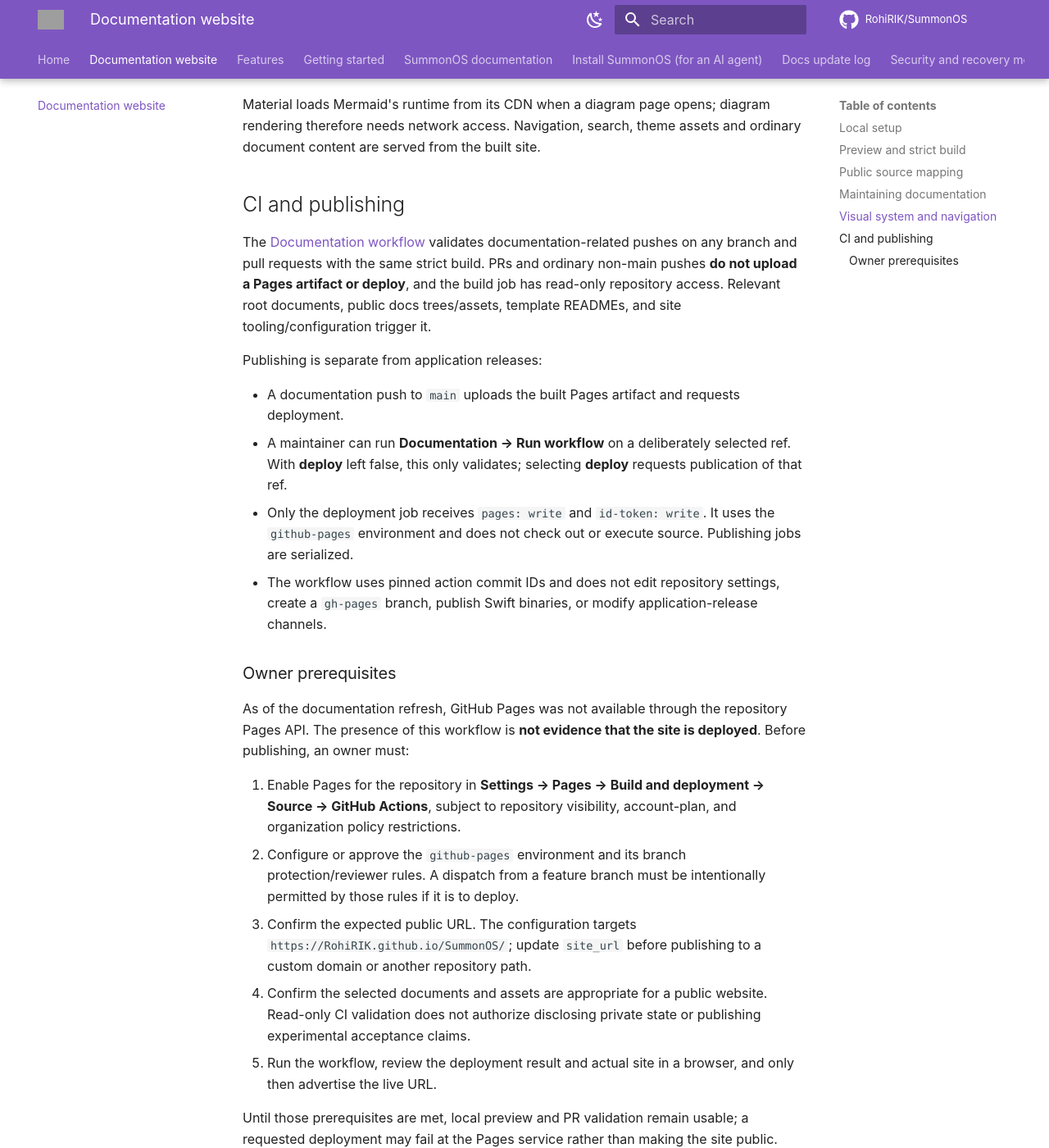
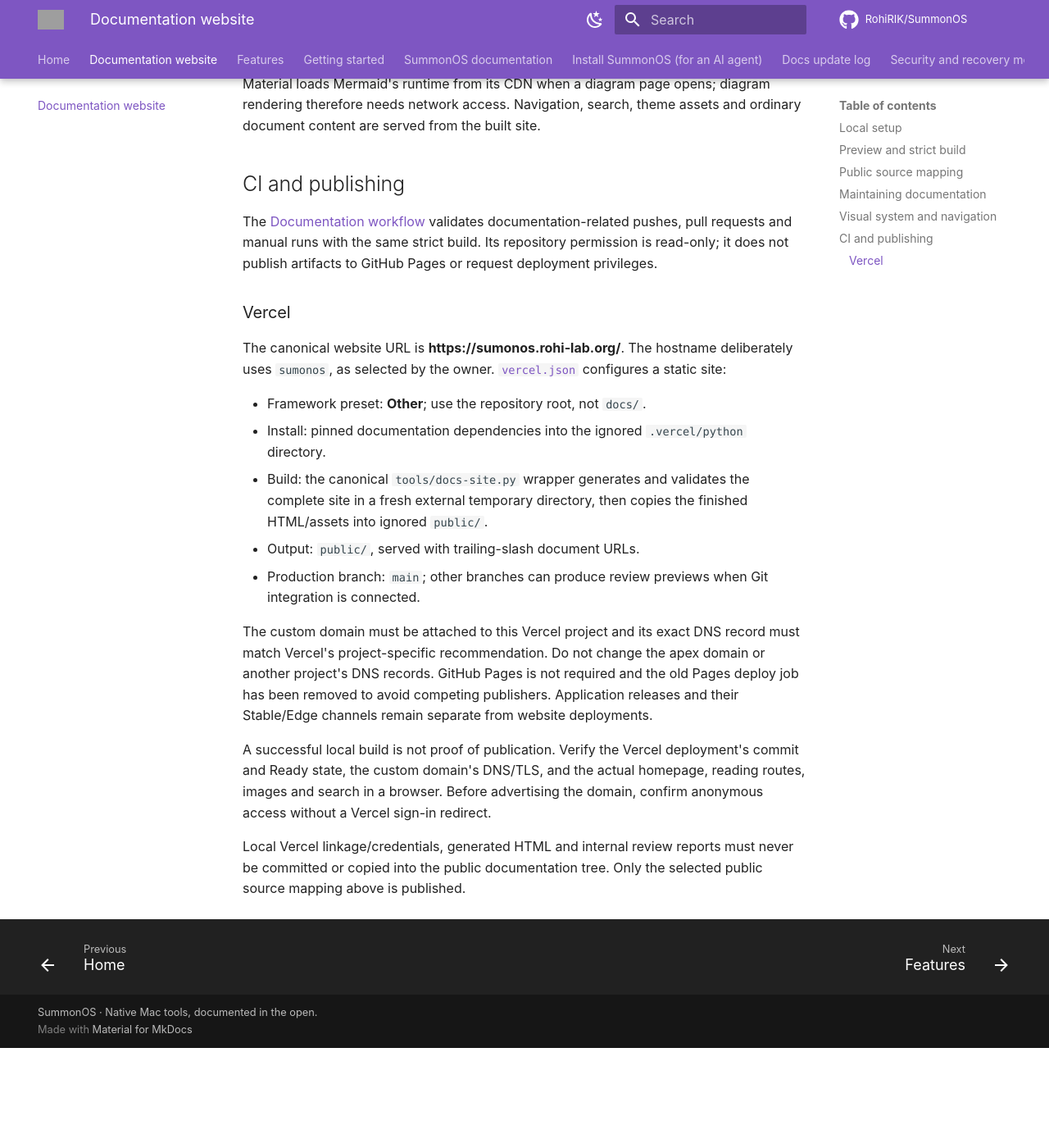
Before and after one commit to RohiRIK/SummonOS, an MkDocs documentation site: the page built from docs/documentation.md, in a window 1280 px wide and 1400 px high, scrolled down 4652 px. Shown: the whole window at 82% size. Built offline with MkDocs 1.6.1 and Material for MkDocs 9.7.7, drawn with Linux system fonts in a browser that asks for light colours; comment, search, counter and statistics services are not loaded; after the commit the page ends 5930 px from its top, so only the background shows below that; some of the changed text lies outside the part shown; grey boxes are pictures that could not be loaded.

Commit message:
feat(docs): prepare static Vercel deployment on custom domain
Co-Authored-By: Hermes Agent <hermes@localhost>

````diff
--- a/docs/documentation.md
+++ b/docs/documentation.md
@@ -43,7 +43,7 @@
 python tools/docs-site.py serve
 ```
 
-Open <http://127.0.0.1:8000/SummonOS/>. The `/SummonOS/` prefix mirrors the configured project Pages URL.
+Open <http://127.0.0.1:8000/>. Preview uses the same root path as the custom Vercel domain.
 The server watches canonical documents and refreshes the staging tree and discovered navigation on
 rebuild. Stop it with Control-C. To choose another address:
 
@@ -175,39 +175,30 @@
 
 ## CI and publishing
 
-The [Documentation workflow](../.github/workflows/docs.yml) validates documentation-related pushes on any
-branch and pull requests with the same strict build. PRs and ordinary non-main pushes **do not upload a
-Pages artifact or deploy**, and the build job has read-only repository access. Relevant root documents,
-public docs trees/assets, template READMEs, and site tooling/configuration trigger it.
+The [Documentation workflow](../.github/workflows/docs.yml) validates documentation-related pushes,
+pull requests and manual runs with the same strict build. Its repository permission is read-only;
+it does not publish artifacts to GitHub Pages or request deployment privileges.
 
-Publishing is separate from application releases:
+### Vercel
 
-- A documentation push to `main` uploads the built Pages artifact and requests deployment.
-- A maintainer can run **Documentation → Run workflow** on a deliberately selected ref. With **deploy**
-  left false, this only validates; selecting **deploy** requests publication of that ref.
-- Only the deployment job receives `pages: write` and `id-token: write`. It uses the `github-pages`
-  environment and does not check out or execute source. Publishing jobs are serialized.
-- The workflow uses pinned action commit IDs and does not edit repository settings, create a `gh-pages`
-  branch, publish Swift binaries, or modify application-release channels.
+The canonical website URL is **https://sumonos.rohi-lab.org/**. The hostname deliberately uses
+`sumonos`, as selected by the owner. [`vercel.json`](../vercel.json) configures a static site:
 
-### Owner prerequisites
+- Framework preset: **Other**; use the repository root, not `docs/`.
+- Install: pinned documentation dependencies into the ignored `.vercel/python` directory.
+- Build: the canonical `tools/docs-site.py` wrapper generates and validates the complete site in a
+  fresh external temporary directory, then copies the finished HTML/assets into ignored `public/`.
+- Output: `public/`, served with trailing-slash document URLs.
+- Production branch: `main`; other branches can produce review previews when Git integration is connected.
 
-As of the documentation refresh, GitHub Pages was not available through the repository Pages API. The
-presence of this workflow is **not evidence that the site is deployed**. Before publishing, an owner must:
+The custom domain must be attached to this Vercel project and its exact DNS record must match Vercel's
+project-specific recommendation. Do not change the apex domain or another project's DNS records.
+GitHub Pages is not required and the old Pages deploy job has been removed to avoid competing publishers.
+Application releases and their Stable/Edge channels remain separate from website deployments.
 
-1. Enable Pages for the repository in **Settings → Pages → Build and deployment → Source → GitHub Actions**,
-   subject to repository visibility, account-plan, and organization policy restrictions.
-2. Configure or approve the `github-pages` environment and its branch protection/reviewer rules. A
-   dispatch from a feature branch must be intentionally permitted by those rules if it is to deploy.
-3. Confirm the expected public URL. The configuration targets
-   `https://RohiRIK.github.io/SummonOS/`; update `site_url` before publishing to a custom domain or another
-   repository path.
-4. Confirm the selected documents and assets are appropriate for a public website. Read-only CI
-   validation does not authorize disclosing private state or publishing experimental acceptance claims.
-5. Run the workflow, review the deployment result and actual site in a browser, and only then advertise
-   the live URL.
+A successful local build is not proof of publication. Verify the Vercel deployment's commit and Ready
+state, the custom domain's DNS/TLS, and the actual homepage, reading routes, images and search in a browser.
+Before advertising the domain, confirm anonymous access without a Vercel sign-in redirect.
 
-Until those prerequisites are met, local preview and PR validation remain usable; a requested deployment
-may fail at the Pages service rather than making the site public. This task does not change those settings.
-See GitHub's [custom Pages workflow guide](https://docs.github.com/en/pages/getting-started-with-github-pages/using-custom-workflows-with-github-pages)
-for the deployment permission and environment contract.
+Local Vercel linkage/credentials, generated HTML and internal review reports must never be committed or
+copied into the public documentation tree. Only the selected public source mapping above is published.
--- a/mkdocs.yml
+++ b/mkdocs.yml
@@ -2,7 +2,7 @@
 # docs_dir, complete discovered navigation, and source-correct edit links.
 site_name: SummonOS Docs
 site_description: Guides, command references, architecture, and historical research for SummonOS.
-site_url: https://RohiRIK.github.io/SummonOS/
+site_url: https://sumonos.rohi-lab.org/
 repo_url: https://github.com/RohiRIK/SummonOS
 repo_name: RohiRIK/SummonOS
 edit_uri: edit/main/
````
Also changed, not shown: README.md (+2 -1 lines), docs/log.md (+3 -2 lines), vercel.json (added), 3 other files.
